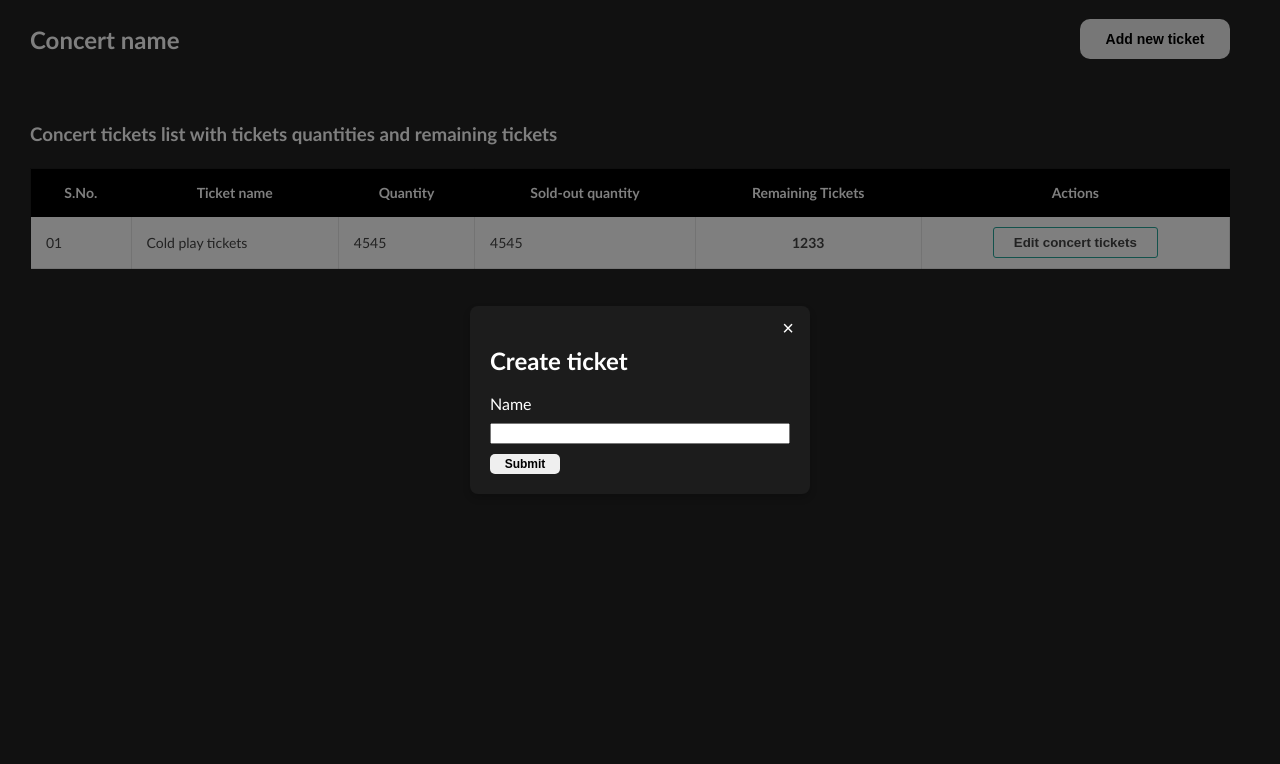
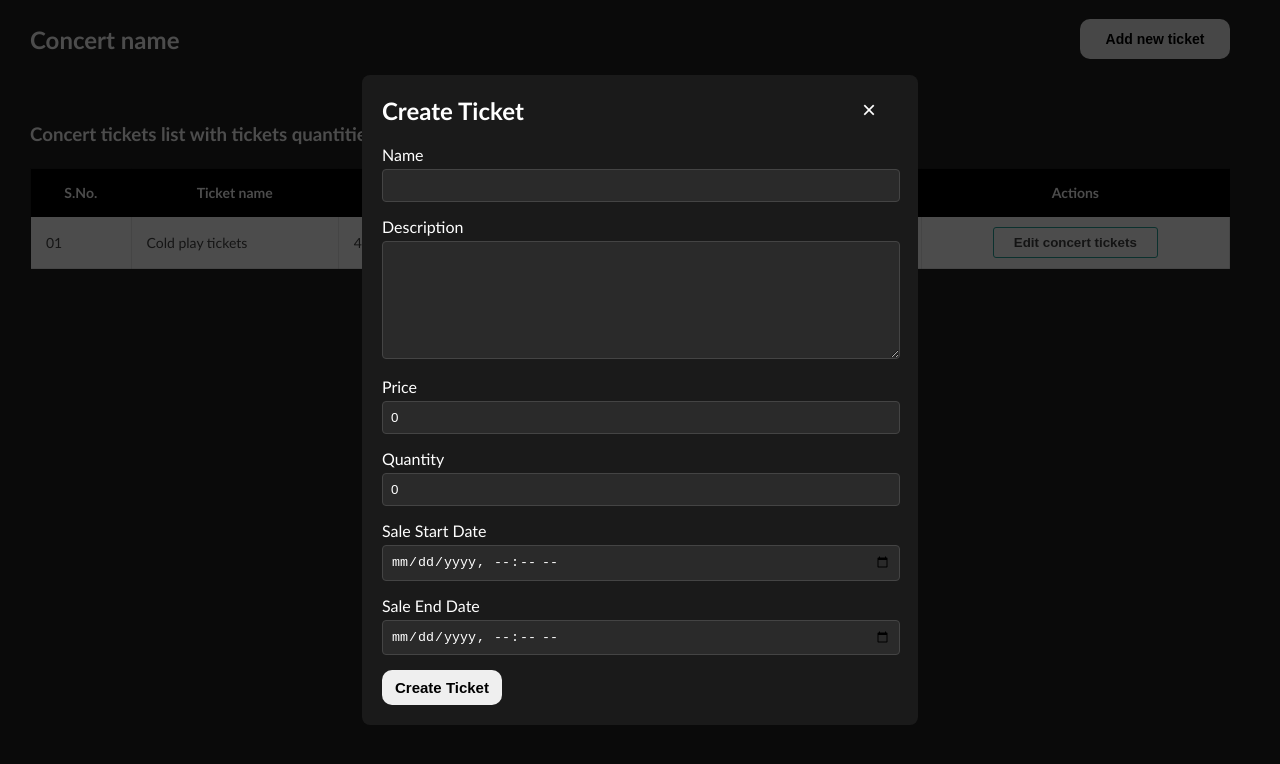
Before and after one commit to constGaurav/get-tickets, a React (Vite) app in the folder frontend/: page /concert/1 in a window 1280 px wide. Both pictures are taken after a click on the button "Add new ticket". Shown: the top 764 px of the page. Built offline with nearby package versions, Linux system fonts and the light colour scheme.

Commit message:
updated TicketModal

```diff
--- a/frontend/src/pages/concert/index.tsx
+++ b/frontend/src/pages/concert/index.tsx
@@ -59,7 +59,9 @@ const Concert = () => {
           </div>
         </div>
       </div>
-      <TicketModal isOpen={isOpen} setIsOpen={setIsOpen} />
+      {isOpen && (
+        <TicketModal isOpen={isOpen} onClose={() => setIsOpen(false)} />
+      )}
     </>
   );
 };
--- /dev/null
+++ b/frontend/src/pages/concert/ticket-modal/config.ts
@@ -0,0 +1,25 @@
+import { ICreateOrEditTicket } from "../types";
+
+export const validateTicketData = (ticket: ICreateOrEditTicket) => {
+  if (!ticket.name.trim()) {
+    return "Ticket name is required";
+  }
+  if (!ticket.price) {
+    return "Ticket price is required";
+  }
+  if (!ticket.quantity || ticket.quantity < 1) {
+    return "Ticket quantity is required and should be greater than 0";
+  }
+  if (!ticket.startDateTime) {
+    return "Start date is required";
+  }
+  if (!ticket.endDateTime) {
+    return "End date is required";
+  }
+
+  const startDate = new Date(ticket.startDateTime);
+  const endDate = new Date(ticket.endDateTime);
+  if (startDate >= endDate) {
+    return "Start date should be before end date";
+  }
+};
--- a/frontend/src/pages/concert/ticket-modal/index.tsx
+++ b/frontend/src/pages/concert/ticket-modal/index.tsx
@@ -1,52 +1,130 @@
 import { useState } from "react";
 import styles from "./styles.module.css";
+import { ICreateOrEditTicket } from "../types";
+import { validateTicketData } from "./config";
 
 interface Props {
   isOpen: boolean;
-  setIsOpen: (isOpen: boolean) => void;
+  onClose: () => void;
 }
 
-const TicketModal = ({ isOpen, setIsOpen }: Props) => {
-  const [concertName, setConcertName] = useState("");
+export default function TicketModal({ isOpen, onClose }: Props) {
+  const [errorMsg, setErrorMsg] = useState<string>();
+  const [ticket, setTicket] = useState<ICreateOrEditTicket>({
+    name: "",
+    description: "",
+    price: 0,
+    quantity: 0,
+    startDateTime: "",
+    endDateTime: "",
+  });
 
-  const toggleModal = () => {
-    setIsOpen(!isOpen);
+  const handleChange = (
+    e: React.ChangeEvent<HTMLInputElement | HTMLTextAreaElement>
+  ) => {
+    setErrorMsg(undefined);
+    const { name, value } = e.target;
+    setTicket((prevTicket) => ({
+      ...prevTicket,
+      [name]: value,
+    }));
   };
 
   const handleSubmit = (e: React.FormEvent<HTMLFormElement>) => {
     e.preventDefault();
-    console.log("Name:", name);
-    // Handle form submission logic
-    toggleModal();
+    const error = validateTicketData(ticket);
+    if (error) {
+      setErrorMsg(error);
+      return;
+    }
+
+    console.log("Submitted ticket:", ticket);
+    onClose();
   };
 
-  if (!isOpen) {
-    return null;
-  }
+  if (!isOpen) return null;
 
   return (
     <div className={styles["modal-overlay"]}>
       <div className={styles["modal-content"]}>
-        <button className={styles["close-button"]} onClick={toggleModal}>
+        <div className={styles["modal-header"]}>
+          <h2 className={styles["modal-title"]}>Create Ticket</h2>
+          <button className={styles["close-button"]} onClick={onClose}>
             &times;
           </button>
-        <h2>Create ticket</h2>
-        <form onSubmit={handleSubmit} className={styles["form"]}>
-          <label htmlFor="ticketName">Name </label>
+        </div>
+        <form onSubmit={handleSubmit}>
+          <div className={styles["form-group"]}>
+            <label htmlFor="name">Name</label>
             <input
               type="text"
-            id="ticketName"
-            value={concertName}
-            onChange={(e) => setConcertName(e.target.value)}
+              id="name"
+              name="name"
+              value={ticket.name}
+              onChange={handleChange}
               required
             />
+          </div>
+          <div className={styles["form-group"]}>
+            <label htmlFor="description">Description</label>
+            <textarea
+              id="description"
+              name="description"
+              value={ticket.description}
+              onChange={handleChange}
+            ></textarea>
+          </div>
+          <div className={styles["form-group"]}>
+            <label htmlFor="price">Price</label>
+            <input
+              type="number"
+              id="price"
+              name="price"
+              value={ticket.price}
+              onChange={handleChange}
+              step="0.01"
+              required
+            />
+          </div>
+          <div className={styles["form-group"]}>
+            <label htmlFor="quantity">Quantity</label>
+            <input
+              type="number"
+              id="quantity"
+              name="quantity"
+              value={ticket.quantity}
+              onChange={handleChange}
+              required
+            />
+          </div>
+          <div className={styles["form-group"]}>
+            <label htmlFor="startDateTime">Sale Start Date</label>
+            <input
+              type="datetime-local"
+              id="startDateTime"
+              name="startDateTime"
+              value={ticket.startDateTime}
+              onChange={handleChange}
+              required
+            />
+          </div>
+          <div className={styles["form-group"]}>
+            <label htmlFor="endDateTime">Sale End Date</label>
+            <input
+              type="datetime-local"
+              id="endDateTime"
+              name="endDateTime"
+              value={ticket.endDateTime}
+              onChange={handleChange}
+              required
+            />
+          </div>
+          {errorMsg && <p className={styles["error-message"]}>{errorMsg}</p>}
           <button type="submit" className={styles["submit-button"]}>
-            Submit
+            Create Ticket
           </button>
         </form>
       </div>
     </div>
   );
-};
-
-export default TicketModal;
+}
--- a/frontend/src/pages/concert/ticket-modal/styles.module.css
+++ b/frontend/src/pages/concert/ticket-modal/styles.module.css
@@ -4,45 +4,83 @@
     left: 0;
     right: 0;
     bottom: 0;
-    background-color: rgba(0, 0, 0, 0.5);
+    background-color: rgba(0, 0, 0, 0.7);
     display: flex;
+    justify-content: center;
     align-items: center;
-    justify-content: center;
   }
 
   .modal-content {
-    background-color: rgb(28, 28, 28);
+    background-color: #1a1a1a;
     padding: 20px;
+    padding-right: 36px;
     border-radius: 8px;
-    box-shadow: 0 4px 8px rgba(0, 0, 0, 0.2);
-    position: relative;
-    width: 300px;
+    width: 90%;
+    max-width: 500px;
+  }
+
+  .modal-header {
+    display: flex;
+    justify-content: space-between;
+    align-items: center;
+    margin-bottom: 20px;
+  }
+
+  .modal-title {
+    color: #ffffff;
+    font-size: 24px;
+    margin: 0;
   }
 
   .close-button {
-    position: absolute;
-    top: 10px;
-    right: 10px;
     background: none;
     border: none;
-    font-size: 20px;
+    color: #ffffff;
+    font-size: 24px;
     cursor: pointer;
-    color: #fff;
   }
 
-.form {
-    display: flex;
-    flex-direction: column;
-    gap: 10px;
+  .form-group {
+    margin-bottom: 15px;
+  }
+
+  label {
+    display: block;
+    color: #ffffff;
+    margin-bottom: 5px;
+  }
+
+  input, textarea {
+    width: 100%;
+    padding: 8px;
+    border: 1px solid #444;
+    border-radius: 4px;
+    background-color: #2a2a2a;
+    color: #ffffff;
+  }
+
+  textarea {
+    resize: vertical;
+    min-height: 100px;
+  }
+
+  .error-message {
+    color: red;
+    margin-top: 5px;
+    margin-bottom: 10px;
+    font-size: 14px;
   }
 
   .submit-button {
-    width: 70px;
-    height: 20px;
-    font-size: 12px;
+    width: 120px;
+    height: 35px;
+    font-size: 15px;
     font-weight: bold;
-    border-radius: 5px;
+    border-radius: 10px;
     border: none;
     cursor: pointer;
-
+    &:hover {
+        background-color: #000000;
+        color: #ffffff;
     }
+  }
```
Also changed, not shown: frontend/src/pages/concert/types.ts (+10 -5 lines). Lines whose indentation alone changed are shown as unchanged.
